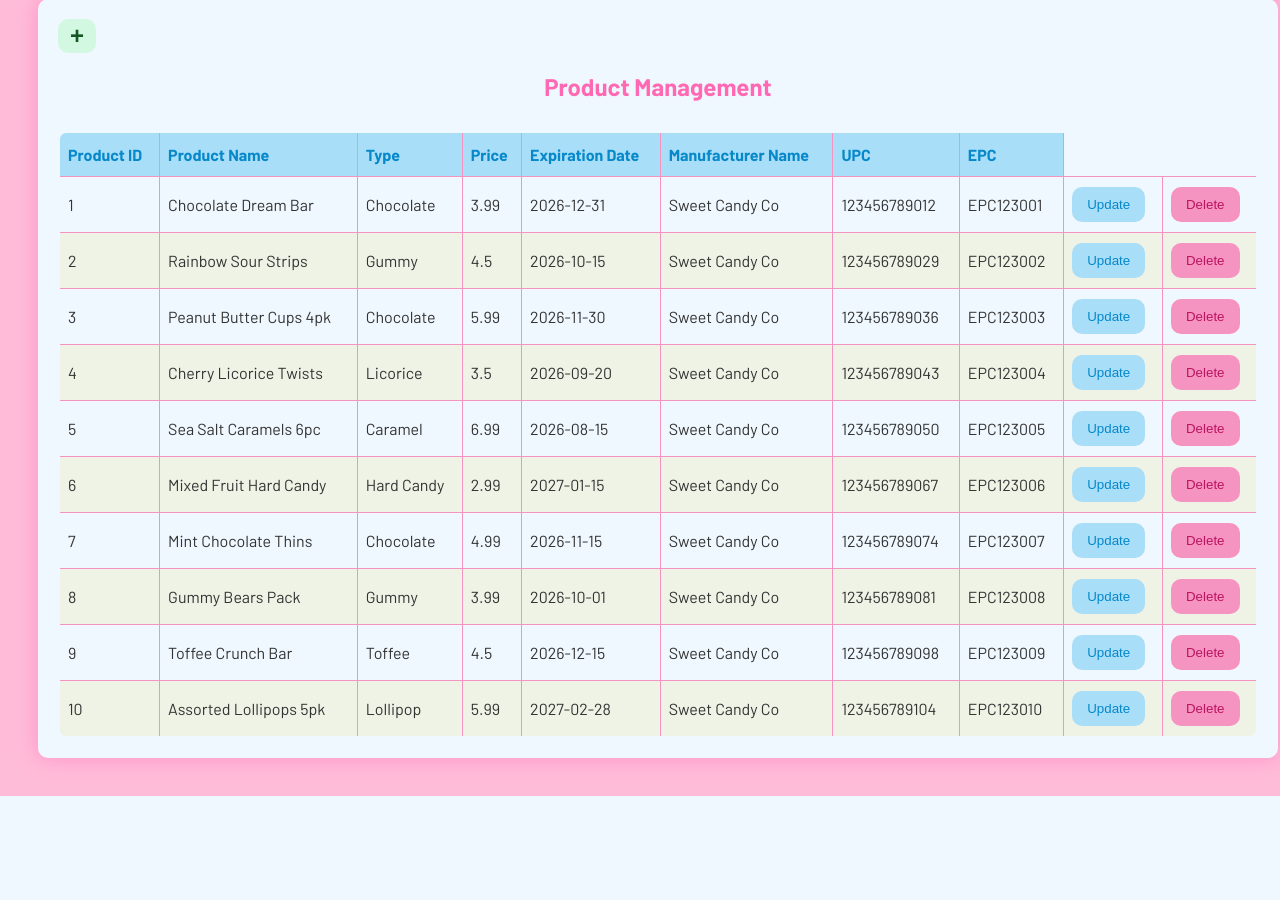
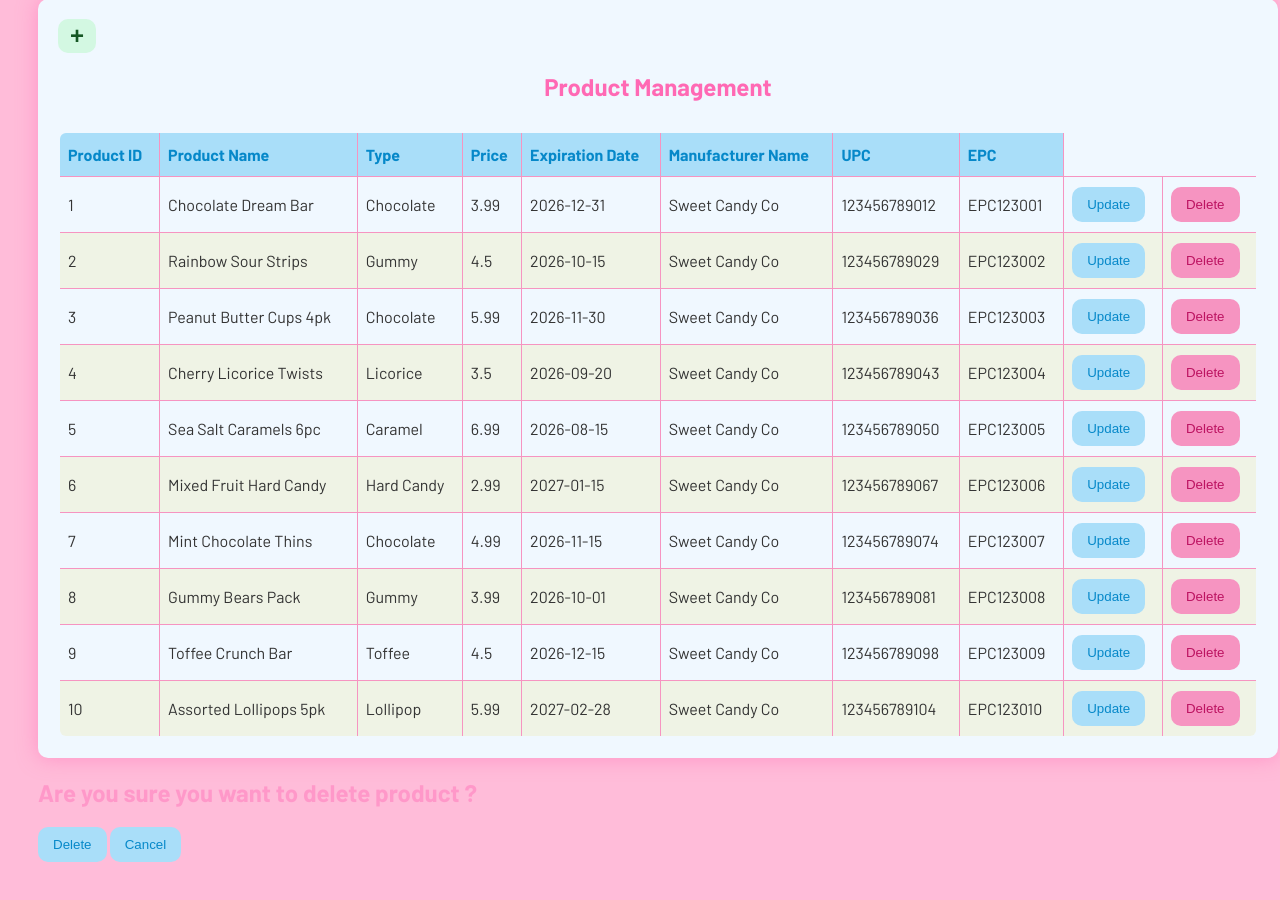
Before and after one commit to melswain/sweet-candy-co, a Flask app: page / in a window 1280 px wide. Shown: the part 763-1663 px from the top of the page. Before the commit the page ends 1559 px from the top, so only its background shows below. Run offline with Flask 3, Linux system fonts and the light colour scheme; data comes from the database, SQL or seed files in the repository; both versions use the stored data as it was after the commit; some web fonts are replaced.

```diff
--- a/templates/index.html
+++ b/templates/index.html
@@ -190,6 +190,21 @@
         </form>
       </div>
 
+      <!--* Delete Modal -->
+      <div class="delete-modal">
+        <form method="POST" class="delete-form-content" action="/delete_product" >
+          <h2 class="delete-warning-header"> Are you sure you want to delete product
+            <span id="delete-product-id-display">?</span>
+          </h2>
+          <input type="hidden" name="productId" id="delete-product-id-input">
+
+            <div class="delete-modal-buttons">
+                <button type="submit" class="delete-confirm-btn">Delete</button>
+                <button type="button" class="delete-cancel-btn">Cancel</button>
+            </div>
+        </form>
+      </div>
+
 
   <script>
     function closeNotification() {
@@ -323,11 +338,57 @@
       }
     });
 
+
     // Delete Product Interaction
+    document.querySelectorAll('.open-update-modal').forEach((btn) => {
+        btn.addEventListener('click', (event) => {
+            const modal = document.querySelector('.update-modal');
 
-    const deleteBtn = document.querySelector('.open-delete-modal');
 
-    deleteBtn.addEventListener()
+            modal.style.display = 'flex';
+
+            setTimeout(() => {
+                modal.classList.add('active'); // Add 'active' class to trigger fade-in
+            }, 10); // A small delay is usually sufficient
+
+            modal.querySelectorAll('input').forEach(input => input.value = '');
+
+            const row = event.target.closest('tr');
+            if (row) {
+                modal.querySelector('input[name="productId"]').value = row.cells[0].textContent.trim();
+                modal.querySelector('input[name="name"]').value = row.cells[1].textContent.trim();
+                modal.querySelector('input[name="type"]').value = row.cells[2].textContent.trim();
+                modal.querySelector('input[name="price"]').value = row.cells[3].textContent.trim();
+                modal.querySelector('input[name="expirationDate"]').value = row.cells[4].textContent.trim();
+                modal.querySelector('input[name="manufacturerName"]').value = row.cells[5].textContent.trim();
+                modal.querySelector('input[name="upc"]').value = row.cells[6].textContent.trim();
+                modal.querySelector('input[name="epc"]').value = row.cells[7].textContent.trim();
+            }
+        });
+    });
+
+    // Close modal when clicking Cancel
+    document.querySelector('.update-cancel-btn').addEventListener('click', () => {
+        const modal = document.querySelector('.update-modal');
+        modal.classList.remove('active');
+        modal.addEventListener('transitionend', function handler() {
+            modal.style.display = 'none';
+            modal.removeEventListener('transitionend', handler);
+        });
+    });
+
+    document.querySelector('.update-modal').addEventListener('click', (event) => {
+        if (event.target.classList.contains('update-modal')) {
+            const modal = document.querySelector('.update-modal');
+            modal.classList.remove('active');
+            modal.addEventListener('transitionend', function handler() {
+                modal.style.display = 'none';
+                modal.removeEventListener('transitionend', handler);
+            });
+        }
+    });
+
+
 
 
   </script>
```
Also changed, not shown: sweetcandyco.db.
